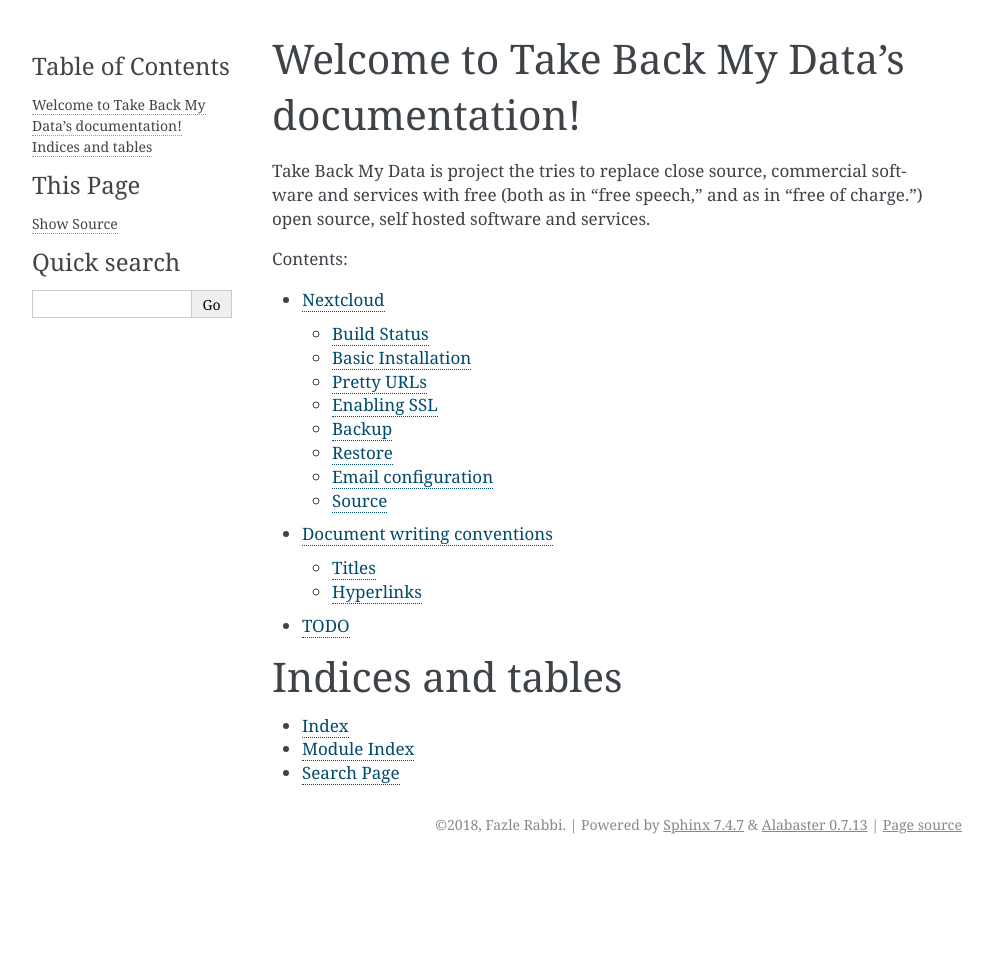
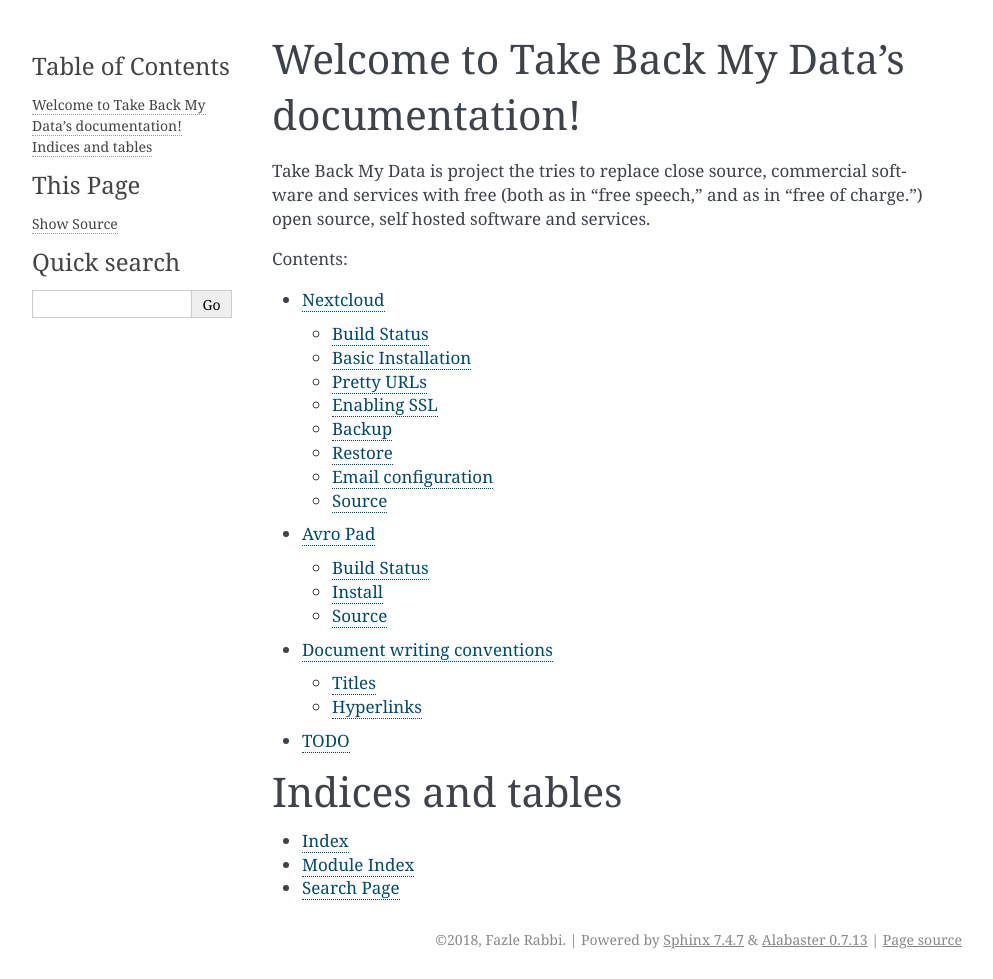
Before and after one commit to fazlerabbi37/take_back_my_data, a Sphinx documentation site: the page built from docs/source/index.rst, in a window 1280 px wide. Shown: the whole page, without its empty margins (148-1141 px from the left). Built offline with Sphinx 7.4.7, drawn with Linux system fonts in a browser that asks for light colours; before the commit the page ends 900 px from its top, so only the background shows below that.

Commit message:
Modify index.rst to add rst file
modified index.rst to add rst file and commented out the ones not ready for publish

```diff
--- a/docs/source/index.rst
+++ b/docs/source/index.rst
@@ -11,8 +11,16 @@
    :caption: Contents:
 
    nextcloud
+   avro_pad
    conventions
    todo
+
+..   calibre
+   f-droid
+   ftp
+   gitea
+   openproject
+   wallabag.rst
 
 
 
```
